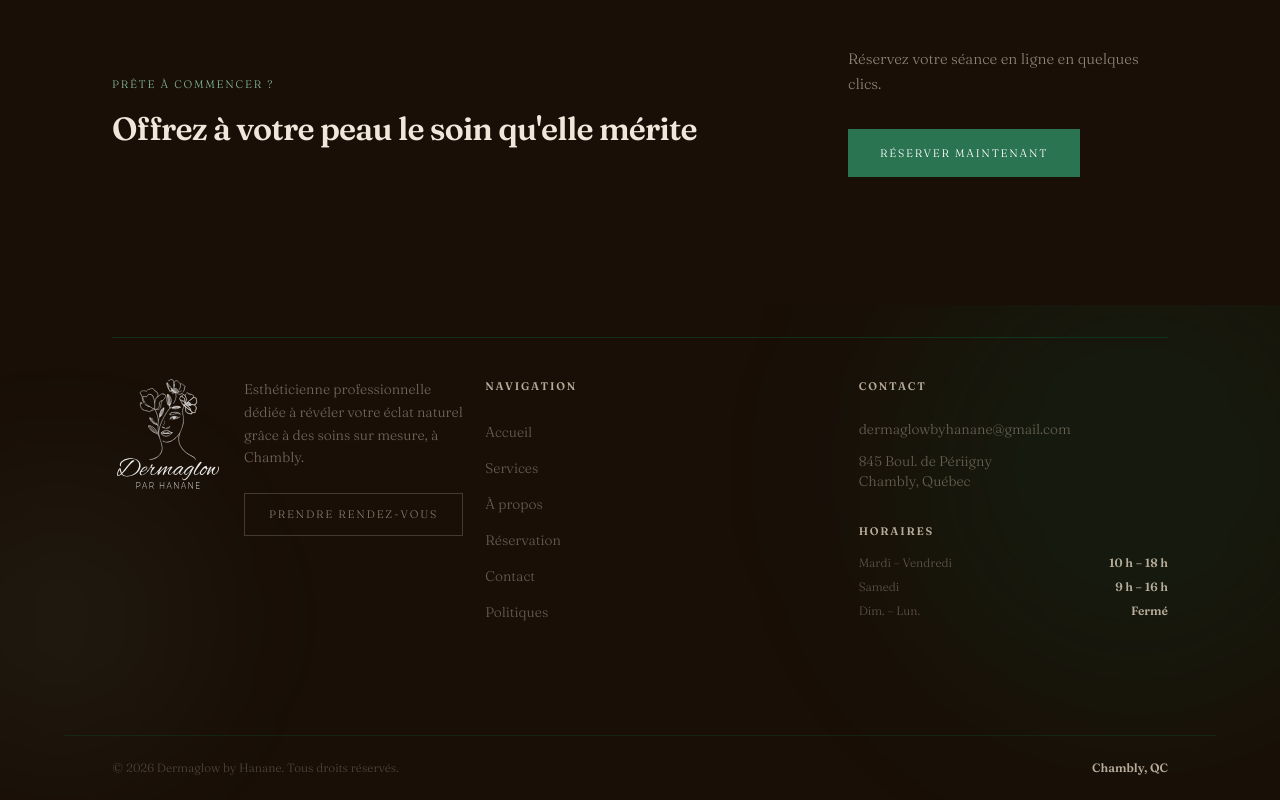
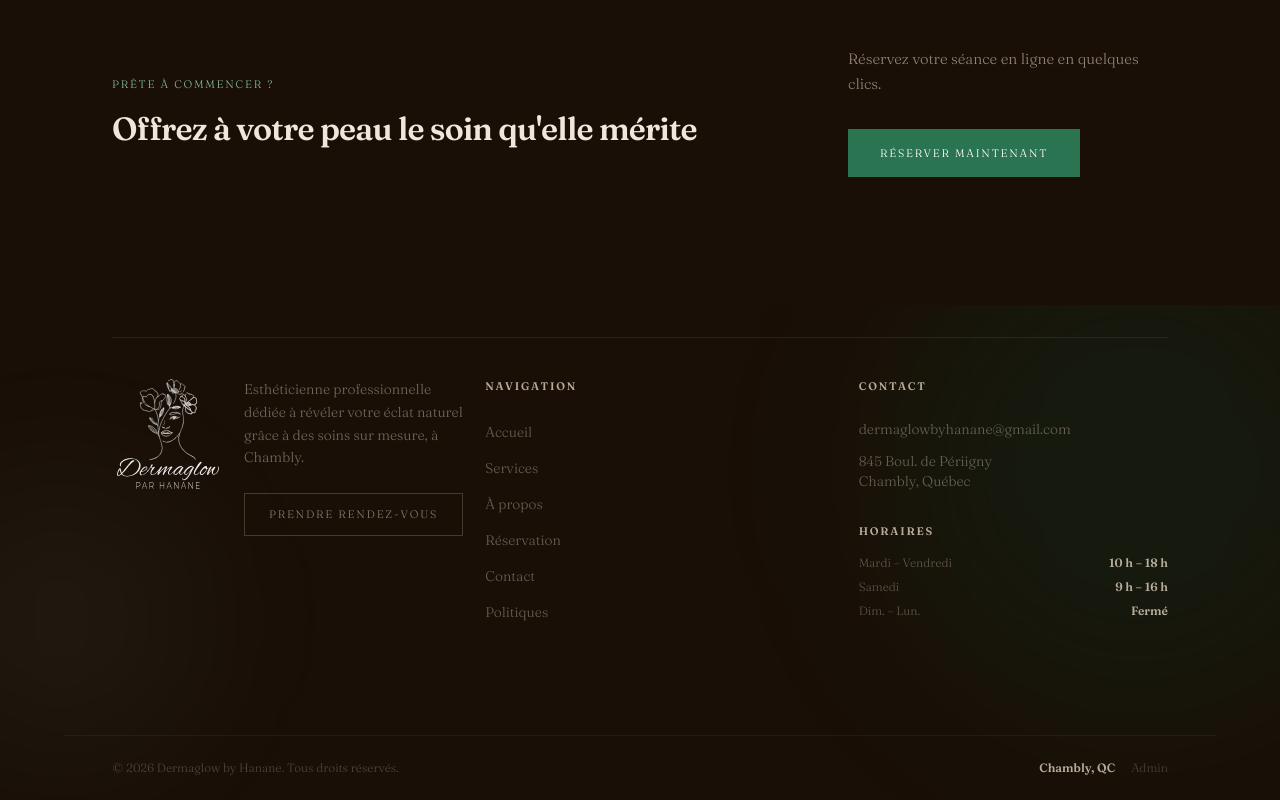
Before and after one commit to felixdumont-maker/dermaglow, a Next.js app: page / in a window 1280 px wide. Shown: the part 4905-5705 px from the top of the page. Built offline with nearby package versions, Linux system fonts and the light colour scheme; no server answers.

Commit message:
feat: add discreet Admin link in footer to Sanity Studio
Co-Authored-By: Claude Sonnet 4.6 <noreply@anthropic.com>

```diff
--- a/components/Footer.tsx
+++ b/components/Footer.tsx
@@ -135,9 +135,19 @@ export default function Footer() {
         <p className="font-corps text-xs" style={{ color: "oklch(87% 0.032 74 / 0.28)" }}>
           © {new Date().getFullYear()} Dermaglow by Hanane. Tous droits réservés.
         </p>
-        <p className="font-corps text-xs font-semibold" style={{ color: "oklch(87% 0.032 74 / 0.80)" }}>
-          Chambly, QC
-        </p>
+        <div className="flex items-center gap-4">
+          <p className="font-corps text-xs font-semibold" style={{ color: "oklch(87% 0.032 74 / 0.80)" }}>
+            Chambly, QC
+          </p>
+          <a
+            href="https://dermaglow.sanity.studio"
+            target="_blank"
+            rel="noopener noreferrer"
+            className="font-corps text-xs text-white/20 hover:text-white/50 transition-colors duration-300"
+          >
+            Admin
+          </a>
+        </div>
       </div>
 
     </footer>
```
